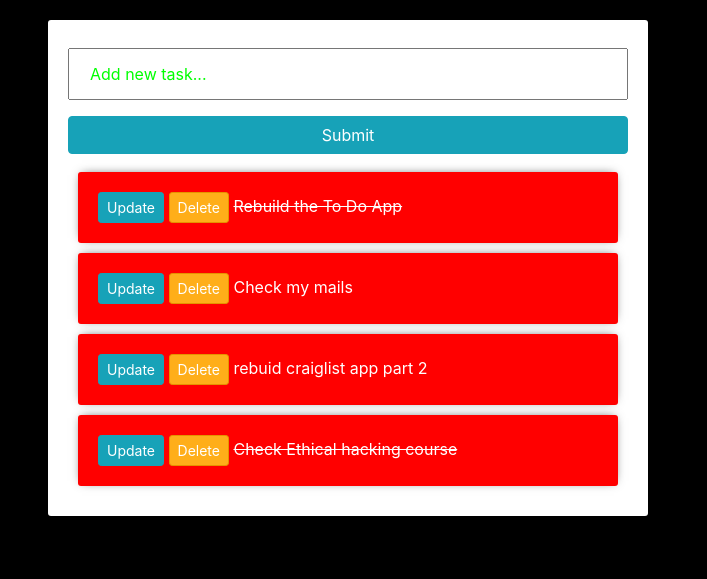
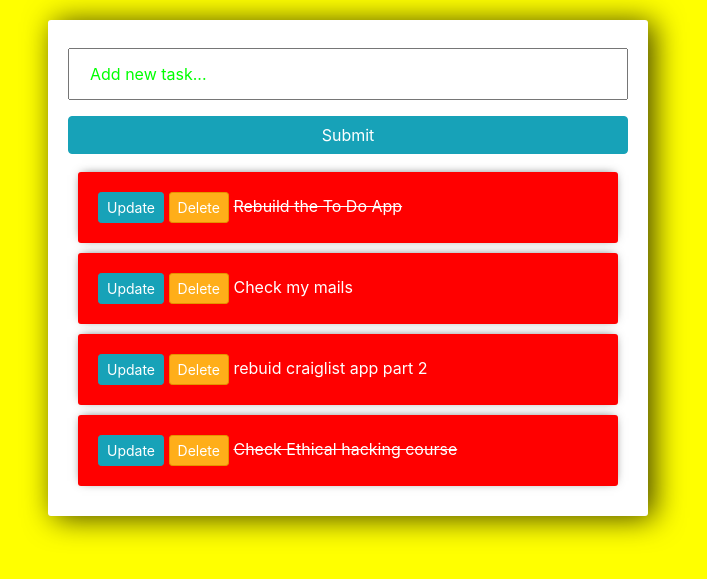
Before and after one commit to jai751999/devops, a Django app: page / in a window 1280 px wide. Shown: the top 579 px of the page, without its empty margins (292-999 px from the left). Run offline with Django 3.2, Linux system fonts and the light colour scheme; data comes from the database, SQL or seed files in the repository; some libraries are stand-ins or nearby versions.

Commit message:
Update list.html

```diff
--- a/tasks/templates/tasks/list.html
+++ b/tasks/templates/tasks/list.html
@@ -10,7 +10,7 @@
 <style>
 
 	body{
-		background-color: #000000;
+		background-color: #FFFF00;
 	}
 
 	input{
```
